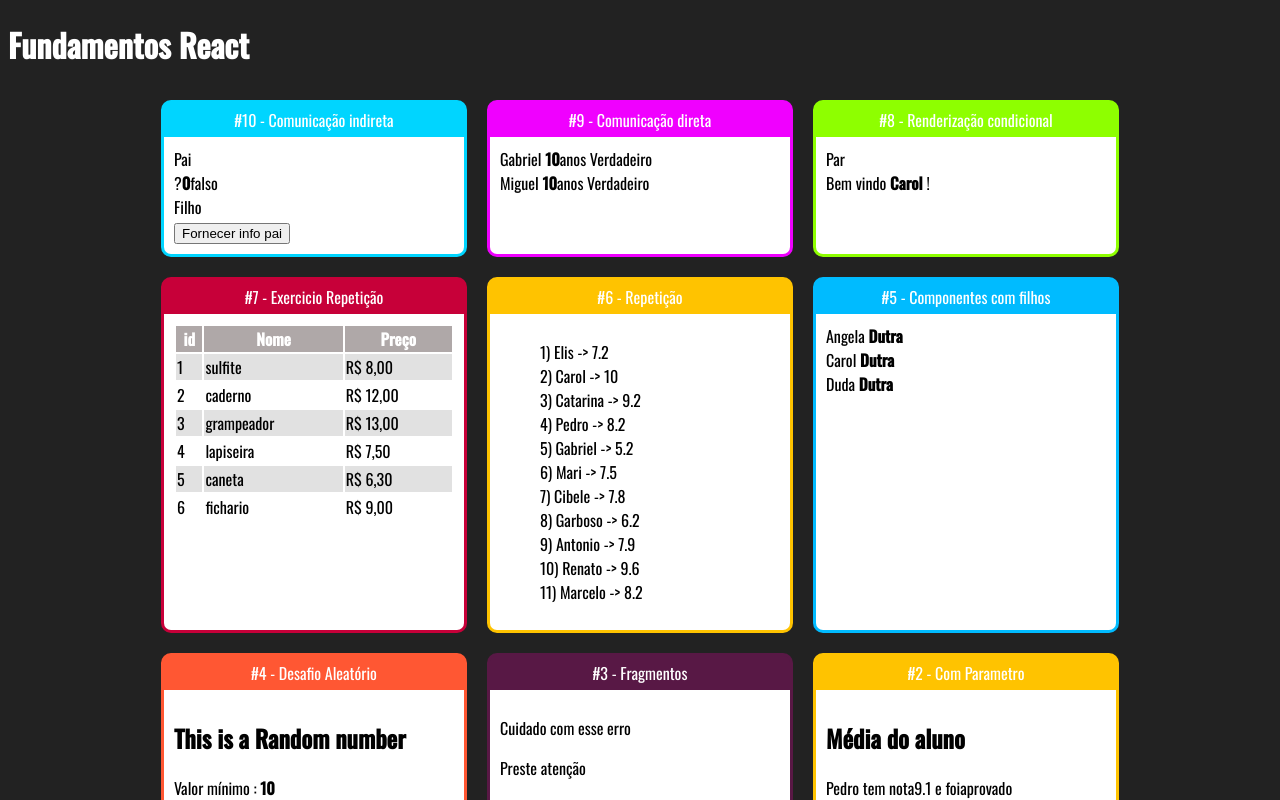
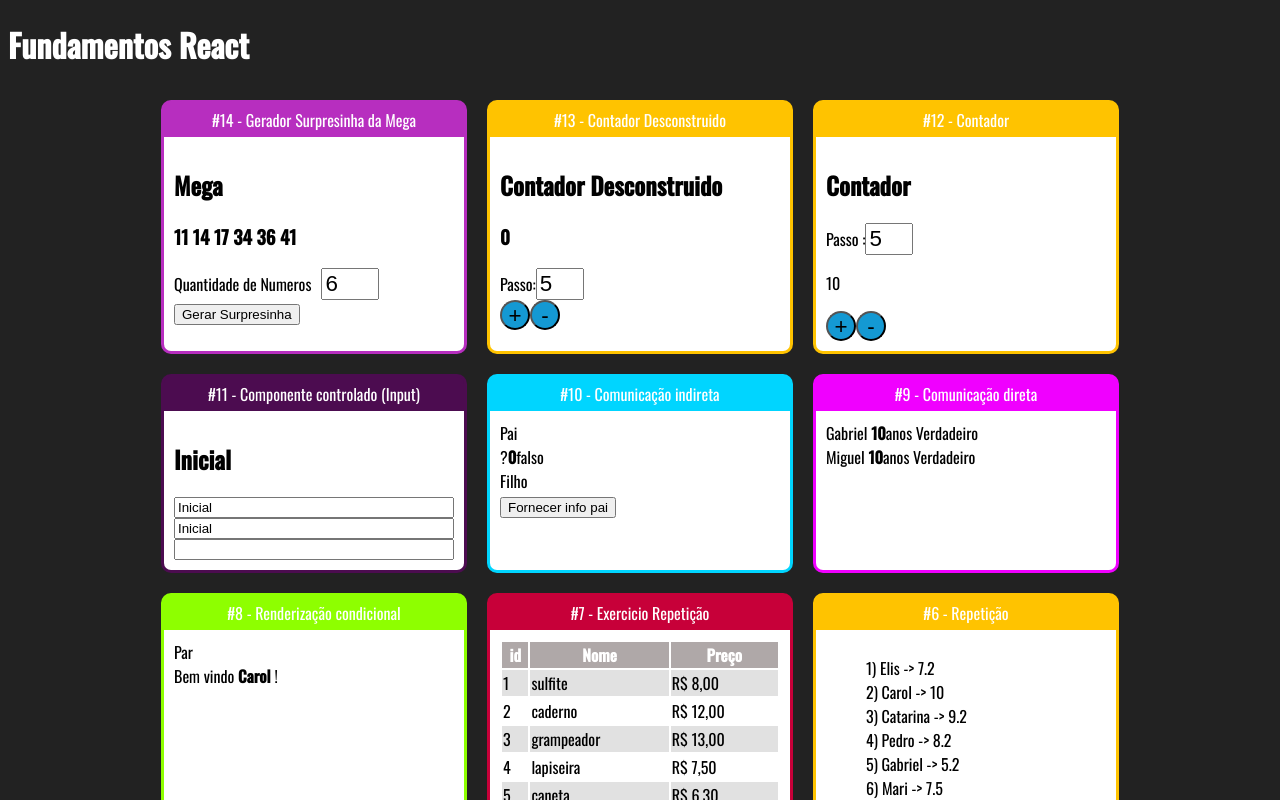
Before and after one commit to carolinadutras/udemy-react-redux, a React (Create React App) app in the folder fundamentos-react/: page / in a window 1280 px wide. Shown: the top 800 px of the page. Built offline with nearby package versions, Linux system fonts and the light colour scheme.

Commit message:
finished megasena exercice, finished section 2

```diff
--- a/fundamentos-react/src/App.jsx
+++ b/fundamentos-react/src/App.jsx
@@ -1,5 +1,9 @@
 import React from "react";
 import "./App.css";
+import GeradorMega from './components/megasena/GeradorMega.jsx'
+import ContadorDesconstruido from './components/contador/ContadorDesconstruido'
+import Contador from './components/contador/Contador'
+import Input from './components/formulario/Input'
 import IndiretaPai from './components/comunicacao/IndiretaPai';
 import UsuarioInfo from './components/condicional/UsuarioInfo';
 import ParOuImpar from './components/condicional/ParOuImpar'
@@ -19,6 +23,19 @@
     <div className="App">
       <h1>Fundamentos React</h1>
       <div className="Cards">
+
+      <Card titulo=" #14 - Gerador Surpresinha da Mega   " color="#B72EBF">
+          <GeradorMega qtde={6}/>
+        </Card>
+      <Card titulo=" #13 - Contador Desconstruido   " color="#FFC300">
+          <ContadorDesconstruido ></ContadorDesconstruido>
+        </Card>
+      <Card titulo=" #12 - Contador   " color="#FFC300">
+          <Contador numeroInicial = {10} ></Contador>
+        </Card>
+      <Card titulo=" #11 - Componente controlado (Input)  " color="#4C0C50">
+          <Input> </Input>
+        </Card>
       <Card titulo=" #10 - Comunicação indireta  " color="#00D5FF">
           <IndiretaPai> </IndiretaPai>
         </Card>
--- /dev/null
+++ b/fundamentos-react/src/components/contador/Botoes.jsx
@@ -0,0 +1,10 @@
+import React from "react";
+
+export default (props) => {
+  return (
+    <div>
+      <button onClick={props.setInc}>+</button>
+      <button onClick={props.setDec}>-</button>
+    </div>
+  );
+};
--- /dev/null
+++ b/fundamentos-react/src/components/contador/Contador.css
@@ -0,0 +1,13 @@
+.Contador input {
+    font-size: 1.4rem;
+    width: 40px;
+}
+.Contador button {
+    height: 30px;
+    width:30px;
+    border-radius: 50%;
+    background-color: #1499d3;
+    color:black;
+    font-size: 1.4rem;
+
+}
--- /dev/null
+++ b/fundamentos-react/src/components/contador/Contador.jsx
@@ -0,0 +1,63 @@
+import React ,{Component}from 'react';
+import "./Contador.css"
+export default class Contador extends Component{
+    state= {
+        numero : this.props.numeroInicial || 0, //se nao for fornecido o inicial é zero
+        passo: this.props.passoInicial || 5 ,
+    };
+    // constructor (props){
+    //     super(props)
+    //     this.inc = this.inc.bind(this)
+    // } uma possivel solucao
+    // fazer o this sempre apontar pra uma instancias
+
+    // inc(){
+    //     this.setState({
+    //         numero: this.state.numero + 1,
+    //     })
+    // }
+    // assim está dando um erro, que pode ser corrigido pelo constructor ou com arrow function conforme vemos abaixo
+// ou fazer o arrow function no onClick={ e => this.inc()}
+
+    inc = () => {
+        this.setState({
+            numero: this.state.numero + this.state.passo,
+        })
+    }
+
+
+    dec = () => {
+        this.setState({
+            numero: this.state.numero - this.state.passo,
+        })
+    }
+
+    setPasso = (evento) =>{
+        this.setState({
+            passo : +evento.target.value,
+        });
+    };
+
+
+render(){
+    return(
+        <div className= 'Contador'>
+            <h2>
+                Contador
+            </h2>
+            <div>
+                <label htmlFor="">Passo :</label>
+                <input id='passoInput' type='number' value= {this.state.passo} onChange={this.setPasso}></input>
+            </div>
+            <p>
+
+                {this.state.numero}
+            </p>
+            <button onClick={this.inc}>+</button>
+            <button onClick={this.dec}>-</button>
+
+        </div>
+    )
+}
+
+}
--- /dev/null
+++ b/fundamentos-react/src/components/contador/ContadorDesconstruido.jsx
@@ -0,0 +1,42 @@
+import React, { Component } from "react";
+import "./Contador.css";
+
+import Display from "./Display";
+import Botoes from "./Botoes";
+import PassoForm from "./PassoForm";
+
+export default class Contador extends Component {
+  state = {
+    numero: this.props.numeroInicial || 0, //se nao for fornecido o inicial é zero
+    passo: this.props.passoInicial || 5,
+  };
+
+  inc = () => {
+    this.setState({
+      numero: this.state.numero + this.state.passo,
+    });
+  };
+
+  dec = () => {
+    this.setState({
+      numero: this.state.numero - this.state.passo,
+    });
+  };
+
+  setPasso = (novoPasso) => {
+    this.setState({
+      passo: novoPasso,
+    });
+  };
+
+  render() {
+    return (
+      <div className="Contador">
+        <h2>Contador Desconstruido</h2>
+        <Display numero={this.state.numero} />
+        <PassoForm passo={this.state.passo}  setPasso={this.setPasso}/>  {/* //passando via props os dados do pai para o filho- comunicacao direta, e passando de filho pra pai indireto */}
+        <Botoes setInc={this.inc} setDec={this.dec} />
+      </div>
+    );
+  }
+}
--- /dev/null
+++ b/fundamentos-react/src/components/contador/Display.jsx
@@ -0,0 +1,9 @@
+import React from "react";
+
+export default props => {
+    return(
+        <h3>
+        {props.numero}
+    </h3>
+    )
+}
--- /dev/null
+++ b/fundamentos-react/src/components/contador/PassoForm.jsx
@@ -0,0 +1,15 @@
+import React from "react";
+
+export default props => {
+    return (
+        <div>
+        <label htmlFor="">Passo:</label>
+        <input
+            id="passoInput"
+            type="number"
+            value={props.passo}
+            onChange={e => props.setPasso(+e.target.value)}// + converte para valor numerico, comunicacao indireta
+        />
+        </div>
+    )
+}
--- /dev/null
+++ b/fundamentos-react/src/components/formulario/Input.jsx
@@ -0,0 +1,25 @@
+import React from 'react';
+import { useState } from 'react';
+
+export default props => {
+const [valor, setValor] = useState('Inicial')
+function quandoMudar(e){
+    setValor(e.target.value)
+    // console.log(e.target.value)
+}
+    return(
+        <div className = "Input">
+            <h2> {valor}</h2>
+            <div style = {{display: 'flex',
+                flexDirection: 'column'}}>
+
+            <input value={valor} onChange={quandoMudar}/>
+
+            <input value={valor} readOnly/>
+            <input value={undefined} />
+
+
+            </div>
+        </div>
+    )
+}
--- /dev/null
+++ b/fundamentos-react/src/components/formulario/input.css
@@ -0,0 +1,3 @@
+.Input input{
+    font-size: 1.4rem;
+}
--- /dev/null
+++ b/fundamentos-react/src/components/megasena/GeradorMega.jsx
@@ -0,0 +1,59 @@
+import React, {useState} from 'react';
+import  './mega.css'
+
+export default props => {
+
+
+
+function gerarNumNaoContido (min, max, array){
+    const aleatorio = parseInt(Math.random ()*(max + 1  - min)) + min
+    // gera um numero inteiro aleatorio dentro do minimoi e maximo
+    return array.includes(aleatorio) ?
+    gerarNumeros(min, max, array) :
+    aleatorio
+}
+
+
+function gerarNumeros (qtde) {
+    const numeros = Array(qtde)
+    .fill(0)
+    .reduce((nums)=>{
+        const novoNumero = gerarNumNaoContido(1, 60, nums)
+        console.log ([ ...nums, novoNumero ])
+            return [...nums, novoNumero]
+    }, [])
+    .sort((n1, n2)=> n1 - n2) //coloca em ordem crescente
+    // .reduce((acc, item)) //recebe o acumulador e o numero atual, acumulador é o novo array de numeros
+
+    return numeros
+}
+// const qtde = props.qtde || 6
+const [qtde, setQtde]= useState(props.qtde || 6)
+// const numerosIniciais =  Array(qtde).fill(0) // sentando quantidade de numeros da surpresinha
+const numerosIniciais =  gerarNumeros(qtde)// inicializando com numneros sorteados
+
+const [numeros, setNumeros] = useState(numerosIniciais)
+
+    return(
+    <div className="Mega">
+        <h2>Mega</h2>
+        <h3>{numeros.join(' ')}</h3>
+<div>
+    <label>
+        Quantidade de Numeros
+    </label>
+    <input
+    min='6'
+    max='15'
+    type='number' value={qtde}
+    onChange={e => {setQtde(+e.target.value)
+        setNumeros(gerarNumeros(qtde))}}/>
+        {/* deixamos ele assincrono, atualiza toda hora */}
+</div>
+        <button onClick={e=>setNumeros(gerarNumeros(qtde))}> Gerar Surpresinha</button>
+
+    </div>
+
+    )
+
+}
--- /dev/null
+++ b/fundamentos-react/src/components/megasena/mega.css
@@ -0,0 +1,10 @@
+.Mega input{
+    font-size: 1.4rem;
+    width: 50px
+
+}
+
+.Mega label {
+    margin-right:10px;
+
+}
```
Also changed, not shown: fundamentos-react/src/components/megasena/MegaTeste.js (added, +37 -0 lines).
